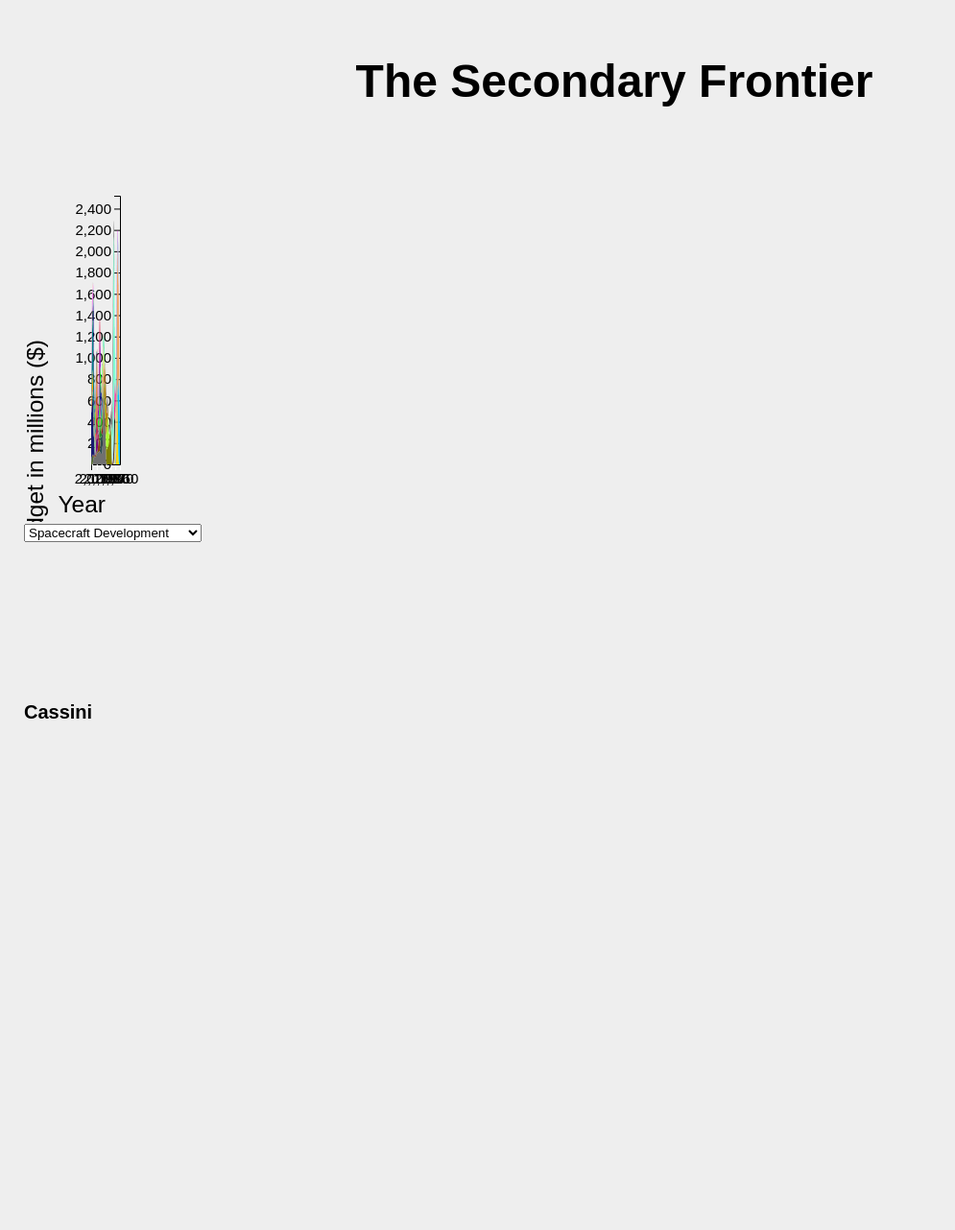
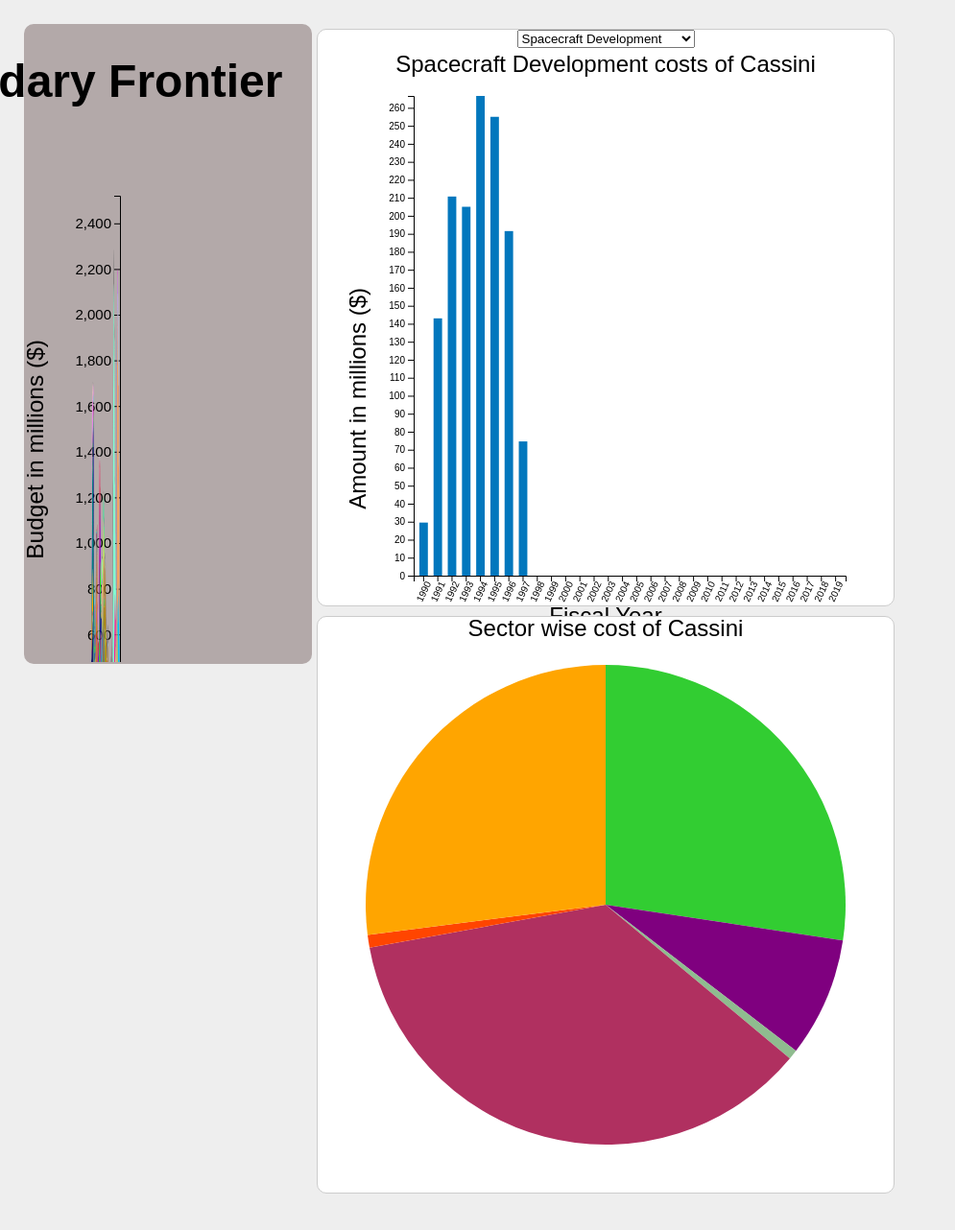
Before and after one commit to divpatel10/CPSC-4030-Final-Project, a plain HTML site: page index.html in a window 1280 px wide. Shown: the whole page at 96% size, without its empty margins (0-995 px from the left). After the commit the page ends 1249 px from the top, so only its background shows below. Drawn offline with nearby package versions, Linux system fonts and the light colour scheme; no server answers; files whose address does not match are found by name.

Commit message:
Added pie chart and css improvement

```diff
--- a/index.html
+++ b/index.html
@@ -34,18 +34,15 @@
 
     </div>
 
+    <div class="thirdgraph">
+      <svg id="pieChart"></svg>
+    </div>
 
-    <div class="thirdgraph">
-      <h1>Cassini</h1>
-
-      <svg id="graph3" height="804" width="950"></svg>
-
-    </div>
   </div>
 
 
 
   <script src="script.js"></script>
   <script src="script-g2.js"></script>
-  <script src="script-g3.js"></script>
+  <script src="pie.js"></script>
   </body>
--- /dev/null
+++ b/pie.js
@@ -0,0 +1,106 @@
+function pieChart(fileName) {
+
+  var width = 600;
+  height = 600;
+  margin = 40;
+
+  // The radius of the pieplot is half the width or half the height (smallest one).
+  var radius = Math.min(width, height) / 2 - margin;
+
+  // append the svg object to the div called 'pieChart'
+  var svg = d3
+    .select("#pieChart")
+    .attr("width", width)
+    .attr("height", height)
+    .append("g")
+    .attr("transform", "translate(" + width / 4 + "," + height / 4 + ")");
+
+  var g = svg
+    .append("g")
+    .attr("transform", "translate(" + width / 4 + "," + height / 4 + ")");
+
+//Title of the chart
+  var chartTitle = d3
+    .select("#pieChart")
+    .append("text")
+    .style("font", "24px sans-serif")
+    .style("fill", "black")
+    .attr("text-anchor", "middle")
+    .attr("dx", width / 2)
+    .attr("dy", margin - 20)
+    .text("Sector wise cost of " + fileName);
+
+// Scale of the color
+  var color = d3.scaleOrdinal([
+    '#32cd32','#7f007f','#8fbc8f','#b03060','#ff4500','#ffa500','#ffd700','#6a5acd'
+
+  ]);
+
+// Create the pie chart based on the data
+  var pie = d3
+    .pie()
+    .sort(null)
+    .value(function (d) {
+      console.log("AAAA", d.population)
+      return d.population;
+    });
+
+  var path = d3
+    .arc()
+    .outerRadius(radius - 10)
+    .innerRadius(0);
+
+  var label = d3
+    .arc()
+    .outerRadius(radius - 40)
+    .innerRadius(radius - 40);
+
+  d3.csv("./data/" + fileName + ".csv").then(function (d) {
+    var dst = d.filter((d) => {
+      return d["Fiscal Year"] == "";
+    });
+    d = dst[0];
+    delete d["Fiscal Year"];
+    delete d["Notes"];
+    delete d["Official LCC"];
+    delete d["Total Cost"];
+    delete d["Total Cost (inflation adj)"];
+
+// Restructure the data
+    var data = Object.entries(d).map(([age, population]) => ({
+      age,
+      population,
+    }));
+
+    for (d in data) {
+      data[d].population = +data[d].population
+        .slice(1, data[d].length)
+        .replaceAll(",", "");
+    }
+    //remove last two elements from the array
+    //data.splice(-1);
+    //data.splice(-1);
+    //data.splice(-1);
+    d = data;
+
+    var arc = g
+      .selectAll(".arc")
+      .data(pie(d))
+      .enter()
+      .append("g")
+      .attr("class", "arc");
+
+    arc
+      .append("path")
+      .attr("d", path)
+      .attr("fill", function (d) {
+        return color(d.data.age);
+      });
+
+
+
+
+  });
+}
+// Call the function for the first time for Cassini data
+pieChart("Cassini");
--- a/script-g2.js
+++ b/script-g2.js
@@ -23,8 +23,8 @@ function buildGraph(dataset, title) {
     values.push(cleanNumber(dataset[i][title]));
   }
   var dimensions = {
-    width: 800,
-    height: 800,
+    width: 600,
+    height: 600,
     margin: {
       top: 50,
       bottom: 50,
--- a/script-g3.js
+++ /dev/null
@@ -1,70 +0,0 @@
-
-var margin = {top: 30, right: 30, bottom: 95, left: 60},
-width = 950 - margin.left - margin.right,
-height = 804 - margin.top - margin.bottom;
-
-
-var svg = d3.select("#graph3")
-  .append("svg")
-    .attr("width", width + margin.left + margin.right)
-    .attr("height", height + margin.top + margin.bottom)
-  .append("g")
-    .attr("transform", `translate(${margin.left},${margin.top})`);
-
-
-
-d3.csv("Cassini.csv").then(function (dataset) {
-
-var dst = dataset.filter(
-  d => {return (d["Fiscal Year"] == "")}
-);
-dst = dst[0]
-delete dst["Fiscal Year"]
-
-if(dst.hasOwnProperty("Notes")){
-  delete dst["Notes"]
-}
-
-if(dst.hasOwnProperty("Official LCC")){
-  delete dst["Official LCC"]
-}
-
-var data = Object.entries(dst).map(([cost_type, cost]) => ({cost_type, cost}));
-
-for(d in data){
-  data[d].cost = +data[d].cost.slice(1, data[d].length).replaceAll(",", "");
-
-}
-//remove last two elements from the array (total costs)
-data.splice(-1)
-data.splice(-1)
-console.log("data", data);
-console.log(typeof(data))
-
-const x = d3.scaleBand()
-  .range([ 0, width ])
-  .domain(data.map(d => d.cost_type))
-  .padding(0.2);
-svg.append("g")
-  .attr("transform", `translate(0, ${height})`)
-  .call(d3.axisBottom(x))
-  .selectAll("text")
-    .attr("transform", "translate(-10,0)rotate(-40)")
-    .style("text-anchor", "end");
-
-
-    const y = d3.scaleLinear()
-    .domain([0, d3.max(data, d => d.cost)])
-    .range([ height, 0]);
-    svg.append("g")
-    .call(d3.axisLeft(y));
-
-    svg.selectAll("mybar")
-  .data(data)
-  .join("rect")
-    .attr("x", d => x(d.cost_type))
-    .attr("y", d => y(d.cost))
-    .attr("width", x.bandwidth())
-    .attr("height", d => height - y(d.cost))
-    .attr("fill", "#d97325")
-});
--- a/script.js
+++ b/script.js
@@ -1,10 +1,11 @@
-const margin = {top: 60, right: 230, bottom: 60, left: 100},
+var margin = {top: 60, right: 230, bottom: 50, left: 100},
     width = screen.width - margin.left - margin.right - 500,
-    height = (screen.height/(3/2)) - margin.top - margin.bottom;
+    height = (screen.height/(1.1)) - margin.top - margin.bottom;
 
 // append the svg object to the body of the page
-const svg = d3.select("#main-graph")
-  .append("svg")
+var svg = d3.select("#main-graph")
+        .append("svg")
+
     .attr("width", width + margin.left + margin.right)
     .attr("height", height + margin.top + margin.bottom)
   .append("g")
@@ -154,6 +155,7 @@ d3.csv("main-data-inflation.csv").then( function(data) {
       .y1(function(d) { return y(d[1]); })
       .curve(d3.curveBundle.beta(1));
     // Show the areas
+
     svg
       .selectAll("mylayers")
       .data(stackedData)
@@ -166,8 +168,10 @@ d3.csv("main-data-inflation.csv").then( function(data) {
         .on("mousemove", mousemove)
         .on("mouseleave", mouseleave)
         .on('click',(event,data)=> {
-          console.log(data.id);
-
+          console.log(data["key"]);
+          document.getElementById("pieChart").innerHTML = "";
+          pieChart(data["key"]);
+          // call new function here
       })
 
   })
--- a/style.css
+++ b/style.css
@@ -20,3 +20,47 @@ body {
   font: 15px sans-serif;
   font-style: bold ;
 }
+
+.maingraph {
+  background-color: #b3a9a9;
+  border-radius: 10px;
+  float: left;
+}
+.maingraph h1 {
+  text-align: center;
+  margin-left: -300px;
+}
+
+.secondary-graph{
+  align-items: center;
+  text-align: center;
+}
+
+.secondgraph {
+  float: left;
+  height: 600px;
+  transition: box-shadow 0.3s;
+  margin: 5px;
+  border-radius: 10px;
+  border: 1px solid #ccc;
+  background: #fff;
+}
+
+.secondgraph:hover {
+  box-shadow: 2px 6px 12px 11px rgb(205 205 205);
+}
+
+
+.thirdgraph {
+  transition: box-shadow 0.3s;
+  margin: 5px;
+  border-radius: 10px;
+  border: 1px solid #ccc;
+  background: #fff;
+  float:left;
+  height: 600px;
+}
+.thirdgraph:hover {
+  box-shadow: -13px 9px 11px 3px rgb(205 205 205);
+
+}
```
